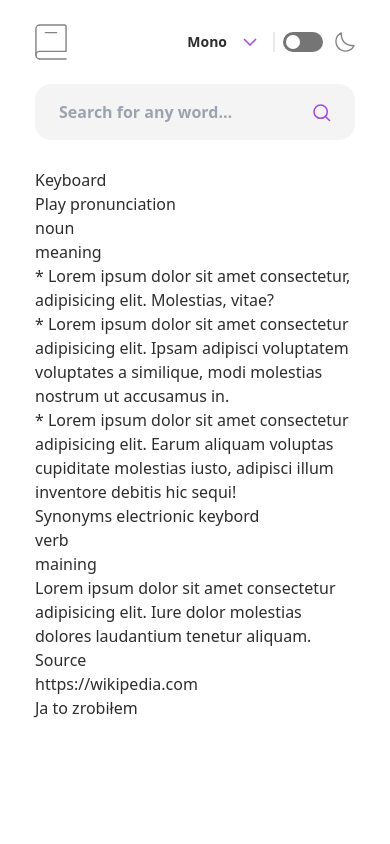
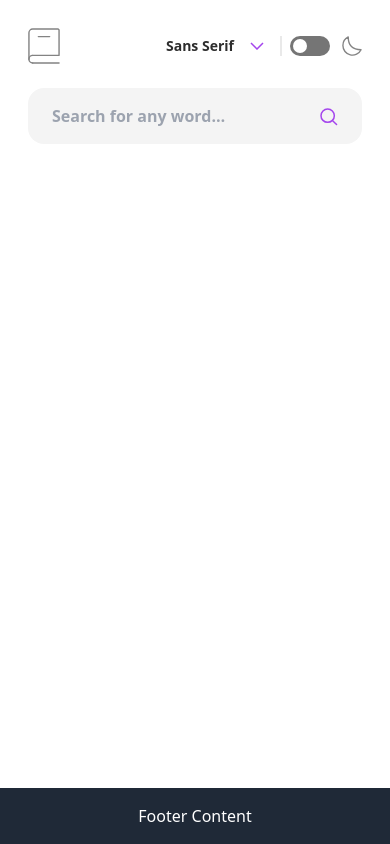
Before and after one commit to GrzybowskiPiotr/dictionary-web-app, a React (Vite) app: page / in a window 390 px wide. Built offline with nearby package versions, Linux system fonts and the light colour scheme.

Commit message:
full app wiout responsive

```diff
--- a/index.html
+++ b/index.html
@@ -4,10 +4,17 @@
     <meta charset="UTF-8" />
     <link rel="icon" type="image/svg+xml" href="/vite.svg" />
     <meta name="viewport" content="width=device-width, initial-scale=1.0" />
+    <link rel="stylesheet" href="index.css" />
     <title>Dictionary</title>
   </head>
-  <body>
-    <div id="root" class="flex flex-col justify-center items-center"></div>
+  <body class="h-screen flex flex-col">
+    <div
+      id="root"
+      class="flex flex-col flex-grow justify-center items-center"
+    ></div>
+    <div id="modal" class="loadingModal">
+      <p>App Loading...</p>
+    </div>
     <script type="module" src="/src/main.jsx"></script>
   </body>
 </html>
--- a/package.json
+++ b/package.json
@@ -5,6 +5,7 @@
   "type": "module",
   "scripts": {
     "dev": "vite",
+    "devNet": "vite --host 192.168.1.16",
     "build": "vite build",
     "lint": "eslint .",
     "preview": "vite preview"
@@ -14,6 +15,7 @@
     "@tanstack/react-query-devtools": "^5.66.0",
     "react": "^18.3.1",
     "react-dom": "^18.3.1",
+    "react-hook-form": "^7.54.2",
     "tailwindcss-filters": "^3.0.0"
   },
   "devDependencies": {
--- a/src/App.jsx
+++ b/src/App.jsx
@@ -1,12 +1,11 @@
-import { useState } from "react";
+import { useEffect, useState } from "react";
 import { SearchInput } from "./components/SearchInput";
 import { TopHeaderWithControls } from "./components/TopHeaderWithControls";
 import { fontContext } from "./contexts/fontContext";
+import { searchContext } from "./contexts/searchContext";
+import { Dictionary } from "./components/Dictionary";
+import { NotFound } from "./components/NotFound";
 export function App() {
-  function handleSearchSubmit() {
-    console.log("submit");
-  }
-
   const [fontMode, setFontMode] = useState(() => {
     const fontModeFromLocalStorage = localStorage.getItem("fontMode");
     if (!fontModeFromLocalStorage) {
@@ -15,69 +14,50 @@ export function App() {
     return fontModeFromLocalStorage;
   });
 
+  const [searchWord, setSearchWord] = useState("");
+
+  const [dictionaryData, setDictionaryData] = useState({
+    status: null,
+    responseData: null,
+  });
+
+  function handleSetDictionaryData(data) {
+    const { status, responseData } = data;
+    setDictionaryData({ status, responseData });
+  }
+
+  useEffect(() => {
+    const modal = document.getElementById("modal");
+    const body = document.body;
+    if (modal) {
+      body.removeChild(modal);
+    }
+  }, []);
+
   return (
+    <>
       <fontContext.Provider value={[fontMode, setFontMode]}>
-      <div aria-label="dictionary application" className="sm: max-w-80 pt-6 ">
+        <searchContext.Provider value={[searchWord, setSearchWord]}>
+          <div
+            aria-label="dictionary application"
+            className={`p-7 w-screen font-${fontMode} flex-grow lg:w-[734px]`}
+          >
             <header>
               <TopHeaderWithControls />
-          <SearchInput onSearchSubmit={handleSearchSubmit} />
-          <h1>Keyboard</h1>
-          <button aria-label="Play pronunciation">Play pronunciation</button>
+              <SearchInput setData={handleSetDictionaryData} />
             </header>
-
-        <main>
-          <section>
-            <h2>noun</h2>
-
-            <h3>meaning</h3>
-
-            <ul>
-              <li>
-                * Lorem ipsum dolor sit amet consectetur, adipisicing elit.
-                Molestias, vitae?
-              </li>
-              <li>
-                * Lorem ipsum dolor sit amet consectetur adipisicing elit. Ipsam
-                adipisci voluptatem voluptates a similique, modi molestias
-                nostrum ut accusamus in.
-              </li>
-              <li>
-                * Lorem ipsum dolor sit amet consectetur adipisicing elit. Earum
-                aliquam voluptas cupiditate molestias iusto, adipisci illum
-                inventore debitis hic sequi!
-              </li>
-            </ul>
-
-            <p>
-              Synonyms <span>electrionic keybord</span>
-            </p>
-          </section>
-          <section>
-            <h2>verb</h2>
-
-            <h3>maining</h3>
-
-            <ul>
-              <li>
-                Lorem ipsum dolor sit amet consectetur adipisicing elit. Iure
-                dolor molestias dolores laudantium tenetur aliquam.
-              </li>
-            </ul>
-          </section>
-          <section>
-            <p>Source</p>
-
-            <a
-              href="https://wikipedia.com"
-              target="_blank"
-              rel="noopener noreferrer"
-            >
-              https://wikipedia.com
-            </a>
-          </section>
-        </main>
-        <footer>Ja to zrobiłem</footer>
+            {dictionaryData.status === 404 && (
+              <NotFound data={dictionaryData.responseData} />
+            )}
+            {dictionaryData.status === 200 && (
+              <Dictionary data={dictionaryData.responseData[0]} />
+            )}
           </div>
+        </searchContext.Provider>
       </fontContext.Provider>
+      <footer className="w-full bg-gray-800 text-white p-4 text-center">
+        Footer Content
+      </footer>
+    </>
   );
 }
--- a/src/components/CustomSelect.jsx
+++ b/src/components/CustomSelect.jsx
@@ -5,7 +5,6 @@ import ARROW_DOWN_ICON from "../assets/images/icon-arrow-down.svg";
 export function CustomSelect({ options }) {
   const [isOptionShown, setIsOptionShown] = useState(false);
   const listRef = useRef(null);
-
   const [fontMode, setFontMode] = useContext(fontContext);
 
   function handleSelectClick() {
@@ -15,6 +14,7 @@ export function CustomSelect({ options }) {
   function handleOptionClick(className) {
     setFontMode(className);
     setIsOptionShown(false);
+    localStorage.fontMode = className;
   }
 
   function handleOptionKeyDown(e, i) {
@@ -50,18 +50,26 @@ export function CustomSelect({ options }) {
     }
   }, [isOptionShown]);
 
+  let selectedFont = "";
+
+  for (let key of options) {
+    if (key.class === fontMode) {
+      selectedFont = key.name;
+    }
+  }
+
   return (
     <div className="outline-CustomPurple  border-r-2 border-r-CustomGray-light-300 mr-2 relative ">
       <button
         onClick={handleSelectClick}
         className="outline-CustomPurple flex items-center justify-between w-full px-4 gap-4 "
       >
-        <p className={`font-${fontMode} font-bold text-sm`}>Mono</p>
+        <p className={`font-${fontMode} font-bold text-sm`}>{selectedFont}</p>
         <img src={ARROW_DOWN_ICON} alt="Arrow icon" />
       </button>
 
       {isOptionShown && (
-        <div className="w-[120px] h-auto shadow-2xl rounded-2xl p-5 pt-3 pb-3 absolute right-3 z-20 bg-CustomGray-light-100">
+        <div className="w-[120px] h-auto shadow-2xl rounded-2xl p-5 pt-3 pb-3 absolute right-3 z-20 bg-CustomGray-light-100 dark: dark-theme dark:shadow-customPurple">
           <ul ref={listRef} className="font-bold text-sm flex flex-col gap-2">
             {listOption}
           </ul>
--- /dev/null
+++ b/src/components/Dictionary.jsx
@@ -0,0 +1,84 @@
+import PLAY_ICON from "/images/icon-play.svg";
+import LINK_ICON from "../assets/images/icon-new-window.svg";
+
+export function Dictionary({ data }) {
+  const { word, meanings, phonetic, sourceUrls, phonetics } = data;
+  const audioUrl = phonetics.find((p) => p.audio !== "");
+
+  function onPlayButtonClick() {
+    const audio = new Audio(audioUrl.audio);
+    audio
+      .play()
+      .catch((error) => console.error("Fail to play audiofile", error));
+  }
+
+  const meaning = meanings.map((m, i) => (
+    <section key={m.partOfSpeech + i}>
+      <div className="flex justify-between items-center gap-4 mb-7">
+        <h2 className="text-lg font-bold italic ">{m.partOfSpeech}</h2>
+        <div className="h-[1px] w-max border flex-grow "></div>
+      </div>
+      <h3 className="font-semibold text-CustomGray-light-400">Meaning</h3>
+      <ul className="list-disc p-6 text-CustomPurple ">
+        {m.definitions.map((def, i) => (
+          <>
+            <li key={def + i}>
+              <p className="text-CustomGray-dark-200 mb-3 dark:text-CustomGray-light-100">
+                {def.definition}
+              </p>
+            </li>
+            <p className="text-CustomGray-light-400 mb-4">
+              {def.example ? `"${def.example}"` : ""}
+            </p>
+          </>
+        ))}
+      </ul>
+
+      {m.synonyms.length > 0 ? (
+        <p className="font-semibold text-CustomGray-light-400 mb-8 ">
+          Synonyms{" "}
+          <span className="font-bold text-CustomPurple">
+            {m.synonyms.map((syn, i) => (
+              <span key={i}>{`${syn} `}</span>
+            ))}
+          </span>
+        </p>
+      ) : (
+        ""
+      )}
+    </section>
+  ));
+
+  return (
+    <main>
+      <div className="flex justify-between items-center mb-7">
+        <div className="items-start">
+          <h1 className="text-[32px] font-bold ">{word}</h1>
+          <p className="text-CustomPurple">{phonetic}</p>
+        </div>
+
+        <button
+          onClick={onPlayButtonClick}
+          className="w-12 h-12 bg-purple-100 rounded-full dark:bg-CustomPurpleDarkMode dark:bg-opacity-25"
+        >
+          <img src={PLAY_ICON} />
+        </button>
+      </div>
+      {meaning}
+      <section className="text-CustomGray-light-400 border-t border-CustomGray-light-400">
+        <p className="underline mt-6">Source</p>
+        <a
+          href={sourceUrls}
+          target="_blank"
+          rel="noopener noreferrer"
+          className="text-sm flex gap-[9px]"
+        >
+          <p className="undeline text-CustomGray-dark-200 dark:text-CustomGray-light-100">
+            {sourceUrls}
+          </p>
+          <img src={LINK_ICON} alt="new window icon" />
+        </a>
+      </section>
+    </main>
+  );
+}
--- /dev/null
+++ b/src/components/NotFound.jsx
@@ -0,0 +1,16 @@
+import ICON from "/images/not-found-face.png";
+export function NotFound({ data }) {
+  const { title, message, resolution } = data;
+  return (
+    <div className="flex flex-col gap-4 items-center animate-pop">
+      <img src={ICON} alt="sad_face emoji" className="w-16 h-16" />
+      <h1 className="font-bold text-CustomGray-dark-200 dark:text-CustomGray-light-100">
+        {title}
+      </h1>
+      <p className="text-CustomGray-light-400 text-center">
+        {message}
+        {resolution}
+      </p>
+    </div>
+  );
+}
--- a/src/components/SearchInput.jsx
+++ b/src/components/SearchInput.jsx
@@ -1,12 +1,61 @@
+import { useForm } from "react-hook-form";
+import { searchContext } from "../contexts/searchContext";
 import SEARCH_ICON from "../assets/images/icon-search.svg";
-export function SearchInput({ onSearchSubmit }) {
+import { useContext } from "react";
+import { useQuery } from "@tanstack/react-query";
+export function SearchInput({ setData }) {
+  const {
+    register,
+    handleSubmit,
+    formState: { errors },
+  } = useForm();
+
+  const [searchWord, setSearchWord] = useContext(searchContext);
+
+  const { data, refetch } = useQuery({
+    queryKey: ["word"],
+    queryFn: async () => {
+      const res = await fetch(
+        `https://api.dictionaryapi.dev/api/v2/entries/en/${searchWord}`
+      );
+      const data = await res.json();
+      if (res.status === 404) {
+        setData({ status: 404, responseData: data });
+      }
+      if (res.ok) {
+        setData({ status: 200, responseData: data });
+      }
+      return data;
+    },
+    enabled: false,
+  });
+
+  const onSubmit = ({ searchInput }) => {
+    setSearchWord(searchInput);
+    setTimeout(() => refetch(), 0);
+  };
+
   return (
-    <form className="relative mb-7" onSubmit={onSearchSubmit}>
+    <form
+      className="relative mb-7"
+      onSubmit={handleSubmit(onSubmit)}
+      autoComplete="false"
+    >
       <input
+        {...register("searchInput", { required: "Whoops, can’t be empty…" })}
         type="test"
         placeholder="Search for any word…"
-        className="font-bold w-full bg-CustomGray-light-200 mt-6 rounded-2xl py-4 px-6 focus:border-1 border-CustomPurple caret-CustomPurple outline-CustomPurple outline-1 dark:bg-CustomGray-dark-300 dark:text-CustomGray-light-100"
+        className={`peer font-bold w-full bg-CustomGray-light-200 mt-6 rounded-2xl py-4 px-6 focus:border-1  caret-CustomPurple outline-CustomPurple outline-1 dark:bg-CustomGray-dark-300 autofill:bg-red-600 dark:text-CustomGray-light-100 ${
+          errors.searchInput
+            ? "border-CustomOrange caret-CustomOrange outline-CustomOrange"
+            : "border-CustomPurple caret-CustomPurple outline-CustomPurple"
+        } `}
       />
+      {errors.searchInput && (
+        <p className="text-sm ml-1 text-CustomOrange">
+          {errors.searchInput.message}
+        </p>
+      )}
       <button className="outline-CustomPurple absolute right-2 top-7 p-4 dark:bg-CustomGray-dark-300">
         <img src={SEARCH_ICON} alt="search icon" />
       </button>
--- /dev/null
+++ b/src/contexts/searchContext.jsx
@@ -0,0 +1,3 @@
+import { createContext } from "react";
+
+export const searchContext = createContext();
--- a/src/index.css
+++ b/src/index.css
@@ -8,3 +8,23 @@
     @apply bg-white text-CustomGray-dark-200 dark:bg-CustomGray-dark-400 dark:text-CustomGray-light-100;
   }
 }
+@layer components {
+  .dark-theme {
+    @apply dark:bg-CustomGray-dark-400 dark:text-CustomGray-light-100;
+  }
+  .heading-L {
+    @apply text-[64px] leading-[77px];
+  }
+  .heading-M {
+    @apply text-[24px] leading-[29px];
+  }
+  .heading-S {
+    @apply text-[20px] leading-[24px];
+  }
+  .body-M {
+    @apply text-[18px] leading-[24px];
+  }
+  .body-S {
+    @apply text-[14px] leading-[17px];
+  }
+}
--- a/src/main.jsx
+++ b/src/main.jsx
@@ -1,10 +1,15 @@
 import { StrictMode } from "react";
 import { createRoot } from "react-dom/client";
+import { QueryClient, QueryClientProvider } from "@tanstack/react-query";
+import { App } from "./App.jsx";
 import "./index.css";
-import { App } from "./App.jsx";
+
+const queryClient = new QueryClient();
 
 createRoot(document.getElementById("root")).render(
   <StrictMode>
-    <App />
+    <QueryClientProvider client={queryClient}>
+      <App />
+    </QueryClientProvider>
   </StrictMode>
 );
--- a/tailwind.config.js
+++ b/tailwind.config.js
@@ -5,6 +5,9 @@ export default {
   darkMode: "class",
   theme: {
     extend: {
+      boxShadow: {
+        customPurple: "0px 5px 15px 3px rgba(164, 69, 237, 0.4)",
+      },
       fontFamily: {
         mono: ["Inconsolata", "monospace"],
         sansSerif: ["Inter", "sans-serif"],
@@ -23,6 +26,17 @@ export default {
         },
         CustomPurple: "#A445ED",
         CustomOrange: "#FF5252",
+        CustomPurpleDarkMode: "#A445ED",
+      },
+      keyframes: {
+        pop: {
+          "0%": { transform: "scale(0)", opacity: "0" },
+          "50%": { transform: "scale(1.05)", opacity: "1" },
+          "100%": { transform: "scale(1)" },
+        },
+      },
+      animation: {
+        pop: "pop 0.3s ease-out",
       },
     },
   },
```
Also changed, not shown: index.css (added, +13 -0 lines), public/images/not-found-face.png (added), 1 other file (tests, documents, lock files or other folders). Lines whose indentation alone changed are shown as unchanged.
